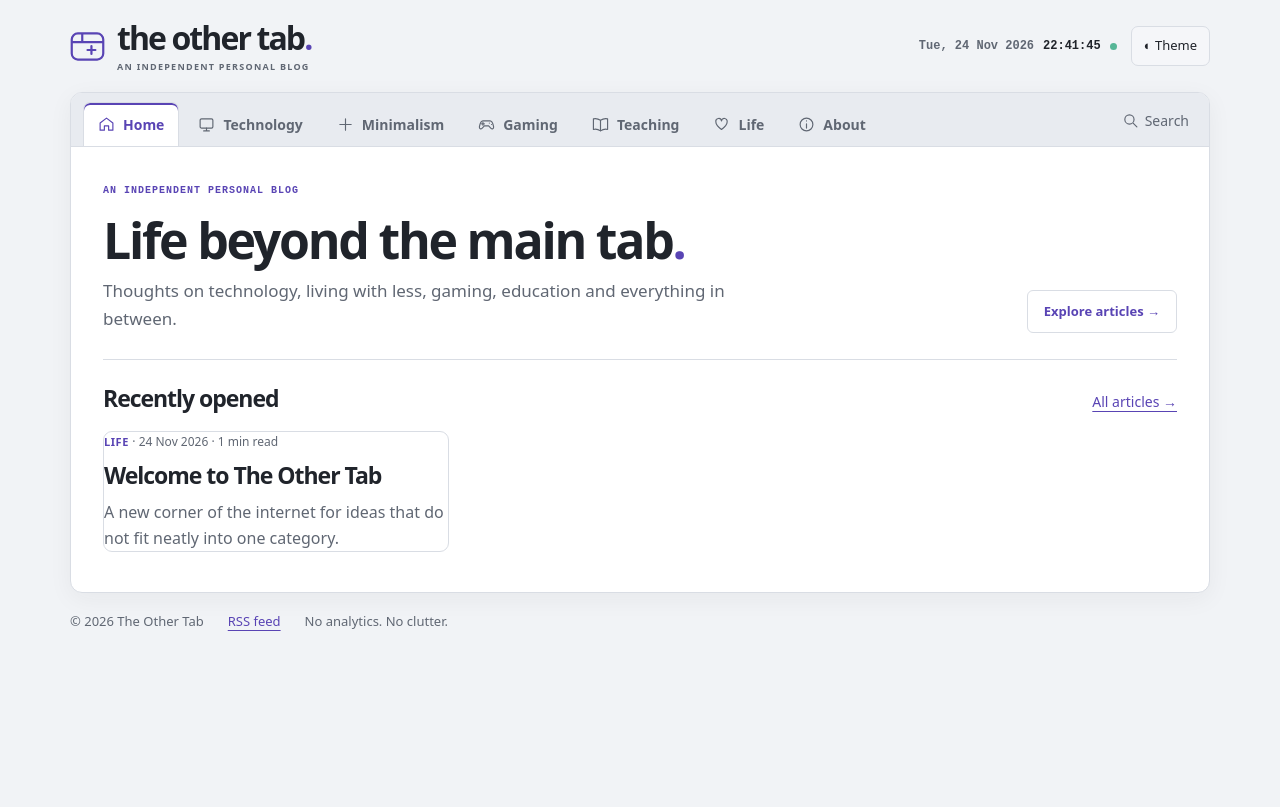
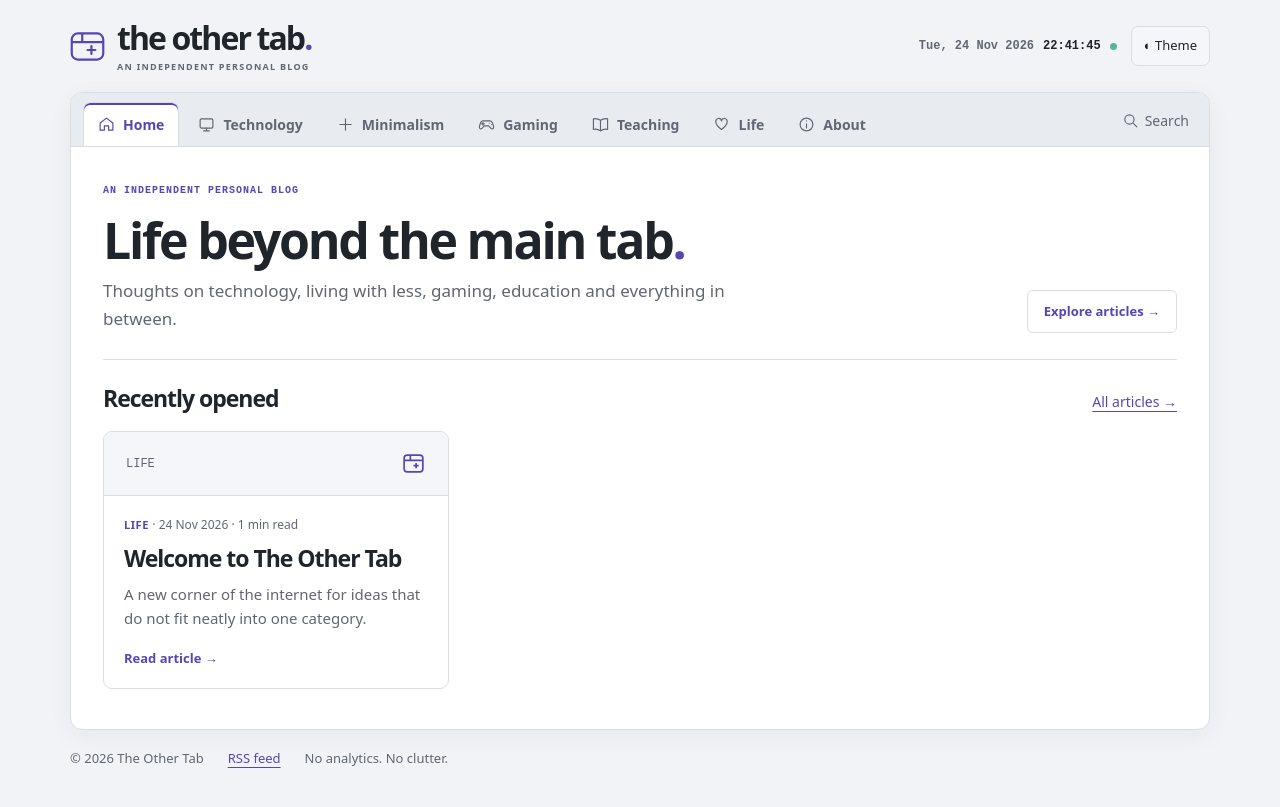
Before and after one commit to jrewillis-bit/theothertab, a Jekyll site: the page built from index.html, in a window 1280 px wide. Shown: the top 807 px of the page. Built offline with Jekyll 4.4.1, drawn with Linux system fonts in a browser that asks for light colours.

Commit message:
Refine browser theme with compact layout and article cards

```diff
--- a/_includes/post-list.html
+++ b/_includes/post-list.html
@@ -1 +1 @@
-<div class="posts">{% for post in include.posts %}<article class="entry" data-category="{{ post.category | escape }}" data-tags="{{ post.tags | join: '|' | escape }}"><p class="eyebrow">{{ post.category | escape }} <span class="meta">· {{ post.date | date: '%-d %b %Y' }} · {% assign words = post.content | strip_html | number_of_words %}{{ words | plus: 199 | divided_by: 200 | at_least: 1 }} min read</span></p><h2><a href="{{ post.url | relative_url }}">{{ post.title | escape }}</a></h2><p>{{ post.description | default: post.excerpt | strip_html | escape }}</p></article>{% else %}<p>No articles yet.</p>{% endfor %}</div>
+<div class="posts">{% for post in include.posts %}<article class="entry" data-category="{{ post.category | escape }}" data-tags="{{ post.tags | join: '|' | escape }}">{% if post.cover %}<a href="{{ post.url | relative_url }}" tabindex="-1" aria-hidden="true"><img class="cover" src="{{ post.cover | relative_url }}" alt="" loading="lazy"></a>{% else %}<div class="cover-placeholder" aria-hidden="true"><span>{{ post.category | upcase | escape }}</span><svg viewBox="0 0 24 24" fill="none" stroke="currentColor" stroke-width="1.6"><rect x="3" y="4" width="18" height="16" rx="3"/><path d="M3 9h18m-12-5v5m3 5h5m-2.5-2.5v5"/></svg></div>{% endif %}<div class="entry-body"><p class="eyebrow">{{ post.category | escape }} <span class="meta">· {{ post.date | date: '%-d %b %Y' }} · {% assign words = post.content | strip_html | number_of_words %}{{ words | plus: 199 | divided_by: 200 | at_least: 1 }} min read</span></p><h2><a href="{{ post.url | relative_url }}">{{ post.title | escape }}</a></h2><p class="description">{{ post.description | default: post.excerpt | strip_html | escape }}</p><a class="read" href="{{ post.url | relative_url }}">Read article →</a></div></article>{% else %}<p>No articles yet.</p>{% endfor %}</div>
```
